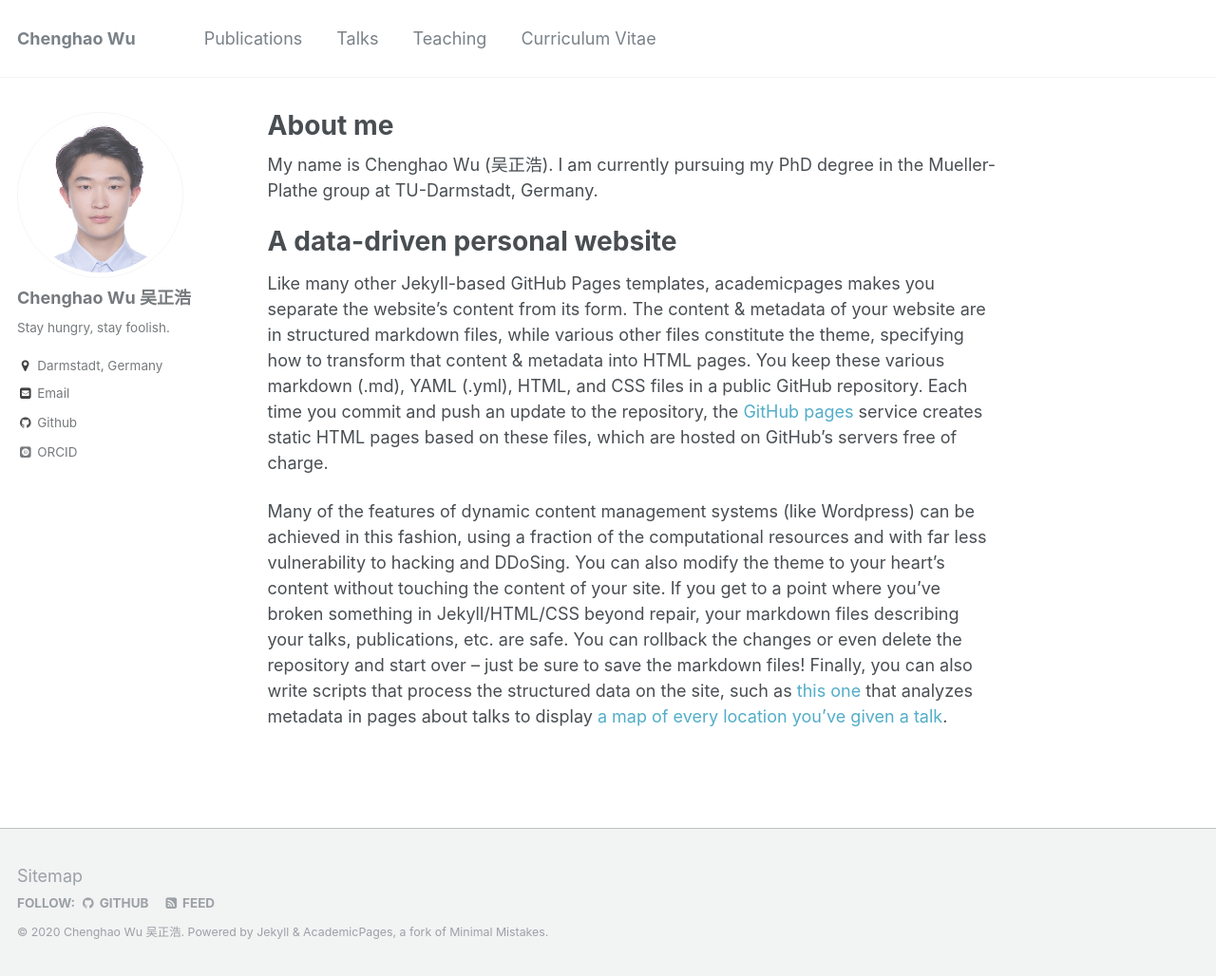
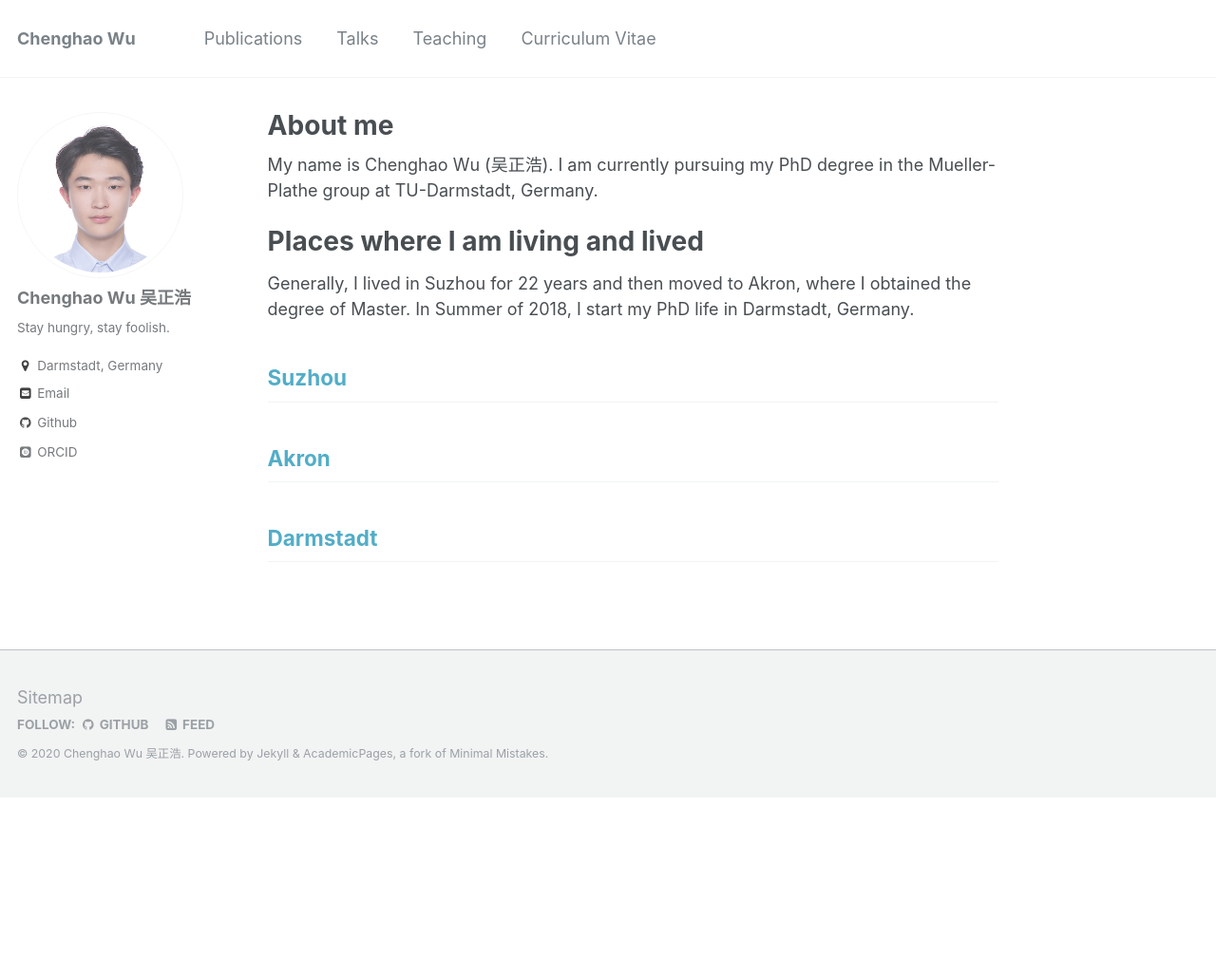
Before and after one commit to Chenghao-Wu/Chenghao-Wu.github.io, a Jekyll site: the page built from _pages/about.md, in a window 1280 px wide and 1028 px high. Shown: the whole window at 95% size. Built offline with Jekyll 4.4.1, drawn with Linux system fonts in a browser that asks for light colours; some web fonts are replaced.

Commit message:
update 15

```diff
--- a/_pages/about.md
+++ b/_pages/about.md
@@ -10,8 +10,16 @@ redirect_from:
 
 My name is Chenghao Wu (吴正浩). I am currently pursuing my PhD degree in the Mueller-Plathe group at TU-Darmstadt, Germany.
 
-A data-driven personal website
+Places where I am living and lived
 ======
-Like many other Jekyll-based GitHub Pages templates, academicpages makes you separate the website's content from its form. The content & metadata of your website are in structured markdown files, while various other files constitute the theme, specifying how to transform that content & metadata into HTML pages. You keep these various markdown (.md), YAML (.yml), HTML, and CSS files in a public GitHub repository. Each time you commit and push an update to the repository, the [GitHub pages](https://pages.github.com/) service creates static HTML pages based on these files, which are hosted on GitHub's servers free of charge.
+Generally, I lived in Suzhou for 22 years and then moved to Akron, where I obtained the degree of Master. In Summer of 2018, I start my PhD life in Darmstadt, Germany.
 
-Many of the features of dynamic content management systems (like Wordpress) can be achieved in this fashion, using a fraction of the computational resources and with far less vulnerability to hacking and DDoSing. You can also modify the theme to your heart's content without touching the content of your site. If you get to a point where you've broken something in Jekyll/HTML/CSS beyond repair, your markdown files describing your talks, publications, etc. are safe. You can rollback the changes or even delete the repository and start over -- just be sure to save the markdown files! Finally, you can also write scripts that process the structured data on the site, such as [this one](https://github.com/academicpages/academicpages.github.io/blob/master/talkmap.ipynb) that analyzes metadata in pages about talks to display [a map of every location you've given a talk](https://academicpages.github.io/talkmap.html).
+[Suzhou](https://en.wikipedia.org/wiki/Suzhou)
+------
+
+
+[Akron](https://en.wikipedia.org/wiki/Akron,_Ohio)
+------
+
+[Darmstadt](https://en.wikipedia.org/wiki/Darmstadt)
+------
```
